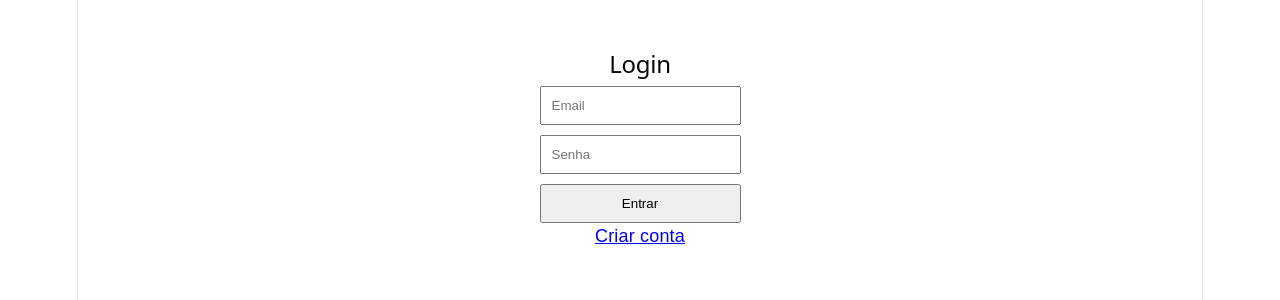
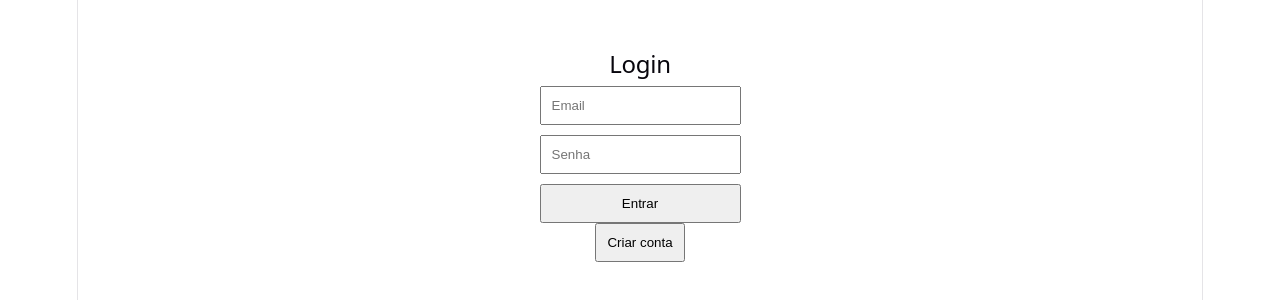
Before and after one commit to prfigueiredo/trab_pratico_uff_2026, a React app in the folder frontend/: page / in a window 1280 px wide. Shown: the top 300 px of the page. Built offline with nearby package versions, Linux system fonts and the light colour scheme; the HTML template or start-up script is replaced by a standard one.

Commit message:
Implementa navegacao entre telas usando state e props

```diff
--- a/frontend/src/App.jsx
+++ b/frontend/src/App.jsx
@@ -5,13 +5,20 @@ import DashboardPage from "./pages/DashboardPage";
 import "./App.css";
 
 function App() {
+
+  // Controla qual página será exibida na aplicação
   const [page, setPage] = useState("login");
 
   return (
     <>
-      {page === "login" && <LoginPage />}
-      {page === "register" && <RegisterPage />}
-      {page === "dashboard" && <DashboardPage />}
+      {/* Exibe a página de login */}
+      {page === "login" && <LoginPage setPage={setPage} />}
+
+      {/* Exibe a página de cadastro */}
+      {page === "register" && <RegisterPage setPage={setPage} />}
+
+      {/* Exibe a página principal do sistema */}
+      {page === "dashboard" && <DashboardPage setPage={setPage} />}
     </>
   );
 }
--- a/frontend/src/pages/LoginPage.jsx
+++ b/frontend/src/pages/LoginPage.jsx
@@ -1,18 +1,20 @@
-// Importa o componente do formulário de login
 import LoginForm from "../components/LoginForm";
 
-function LoginPage() {
+function LoginPage({ setPage }) {
     return (
         <main className="container">
             <h2>Login</h2>
 
-            {/* Renderiza o formulário de login com campos e botão de submit */}
+            {/* Formulário de autenticação */}
             <LoginForm />
 
-            <a href="#">Criar conta</a>
+            {/* Navega para a tela de cadastro */}
+            <button type="button" onClick={() => setPage("register")} >
+                Criar conta
+            </button>
+
         </main>
     );
 }
 
-// Exporta o componente para ser utilizado no arquivo de rotas do app
 export default LoginPage;
--- a/frontend/src/pages/RegisterPage.jsx
+++ b/frontend/src/pages/RegisterPage.jsx
@@ -1,19 +1,20 @@
-// Importa o componente do formulário de cadastro
 import RegisterForm from "../components/RegisterForm";
 
-function RegisterPage() {
+function RegisterPage({ setPage }) {
     return (
         <main className="container">
             <h2>Cadastro</h2>
 
-            {/* Renderiza o formulário de cadastro importado acima */}
+            {/* Formulário de criação de usuário */}
             <RegisterForm />
 
-            {/* Link temporário para retornar à tela de login (ajustar o 'href' quando as rotas estiverem prontas) */}
-            <a href="#">Já tem conta? Fazer login</a>
+            {/* Retorna para a tela de login */}
+            <button type="button" onClick={() => setPage("login")} >
+                Já tem conta? Fazer login
+            </button>
+
         </main>
     );
 }
 
-// Exporta o componente para ser utilizado no arquivo de rotas do app
 export default RegisterPage;
```
